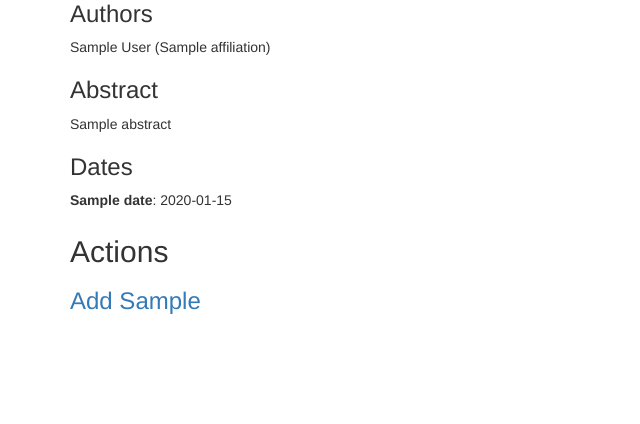
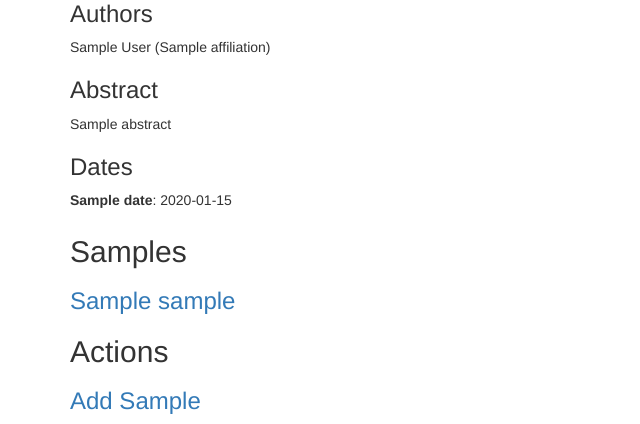
Before and after one commit to materials-data-facility/nucapt, a Flask app: template nucapt/templates/dataset.html in a window 1280 px wide. Shown: the part 432-856 px from the top of the page, without its empty margins (0-640 px from the left). Before the commit the page ends 746 px from the top, so only its background shows below. Run offline with Flask 2, Linux system fonts and the light colour scheme; the template is opened without the code that fills it: most values are stand-ins (such as "Sample title", 1, 10 or a date in 2020); some libraries are stand-ins or nearby versions.

Commit message:
Added ability to list samples of a dataset

```diff
--- a/nucapt/templates/dataset.html
+++ b/nucapt/templates/dataset.html
@@ -45,6 +45,12 @@
         {% endfor %}
         {% endif %}
 
+        <h2>Samples</h2>
+
+        {% for sample in dataset.list_samples() %}
+        <h3><a href="/dataset/{{ name }}/sample/{{ sample }}">{{ sample | safe }}</a></h3>
+        {% endfor %}
+
         <h2>Actions</h2>
 
         <h3><a href="/dataset/{{name}}/sample/create">Add Sample</a></h3>
```
Also changed, not shown: nucapt/manager.py (+14 -0 lines).
